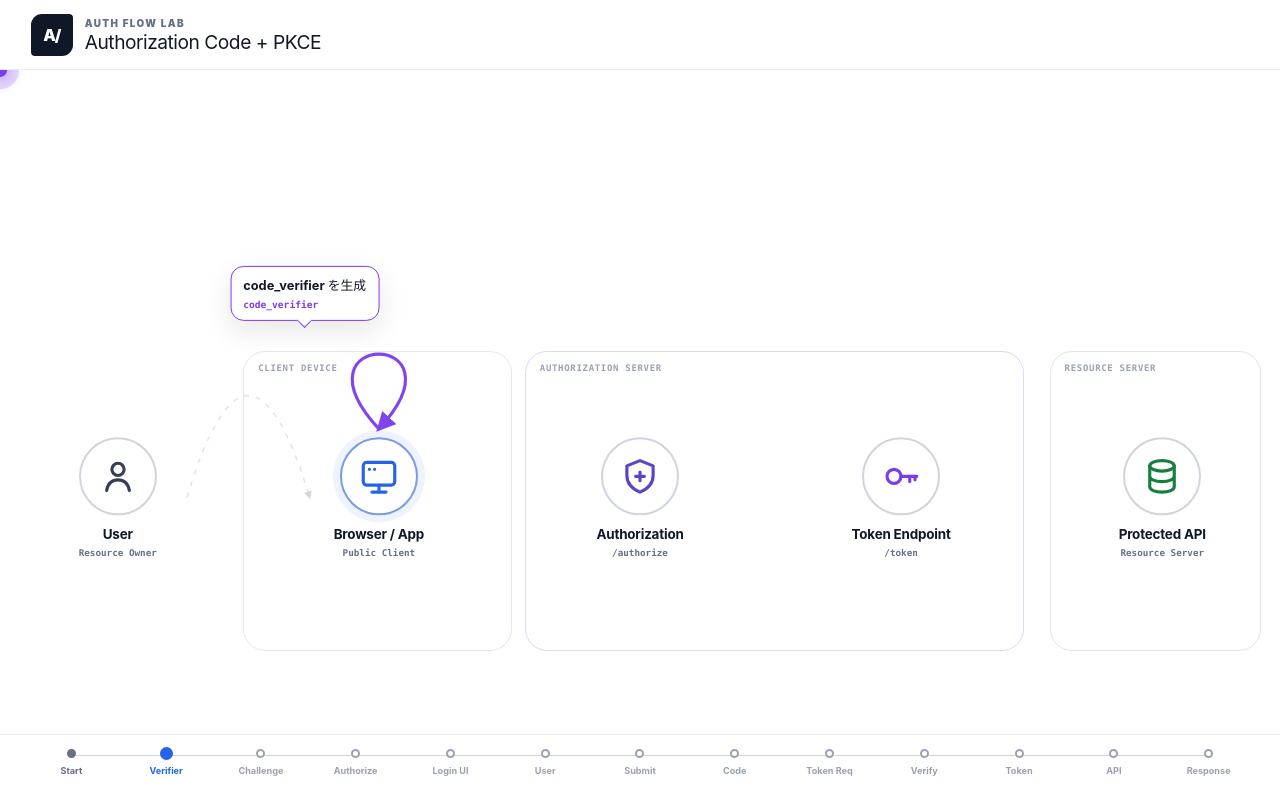
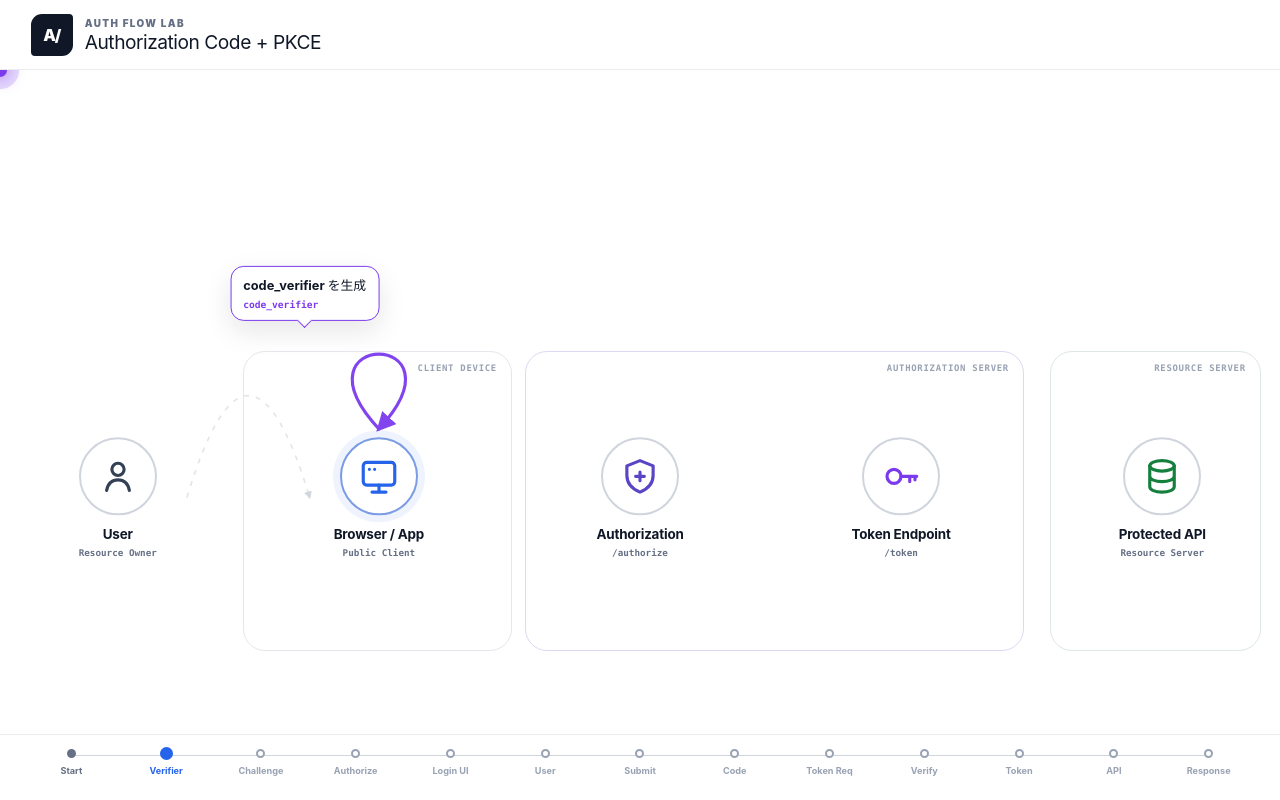
Before and after one commit to ShimaBell0619/auth-flow-lab, a React (Vite) app: page / in a window 1280 px wide. Built offline with nearby package versions, Linux system fonts and the light colour scheme.

Commit message:
fix: keep boundary labels clear of flow bubbles

```diff
--- a/src/styles.css
+++ b/src/styles.css
@@ -103,7 +103,7 @@ button:focus-visible { outline: 3px solid color-mix(in srgb, var(--focus) 72%, w
 .system-boundary > span {
   position: absolute;
   top: 12px;
-  left: 14px;
+  right: 14px;
   color: #98a2b3;
   background: #fff;
   font: 800 0.56rem/1 ui-monospace, SFMono-Regular, Consolas, monospace;
```
